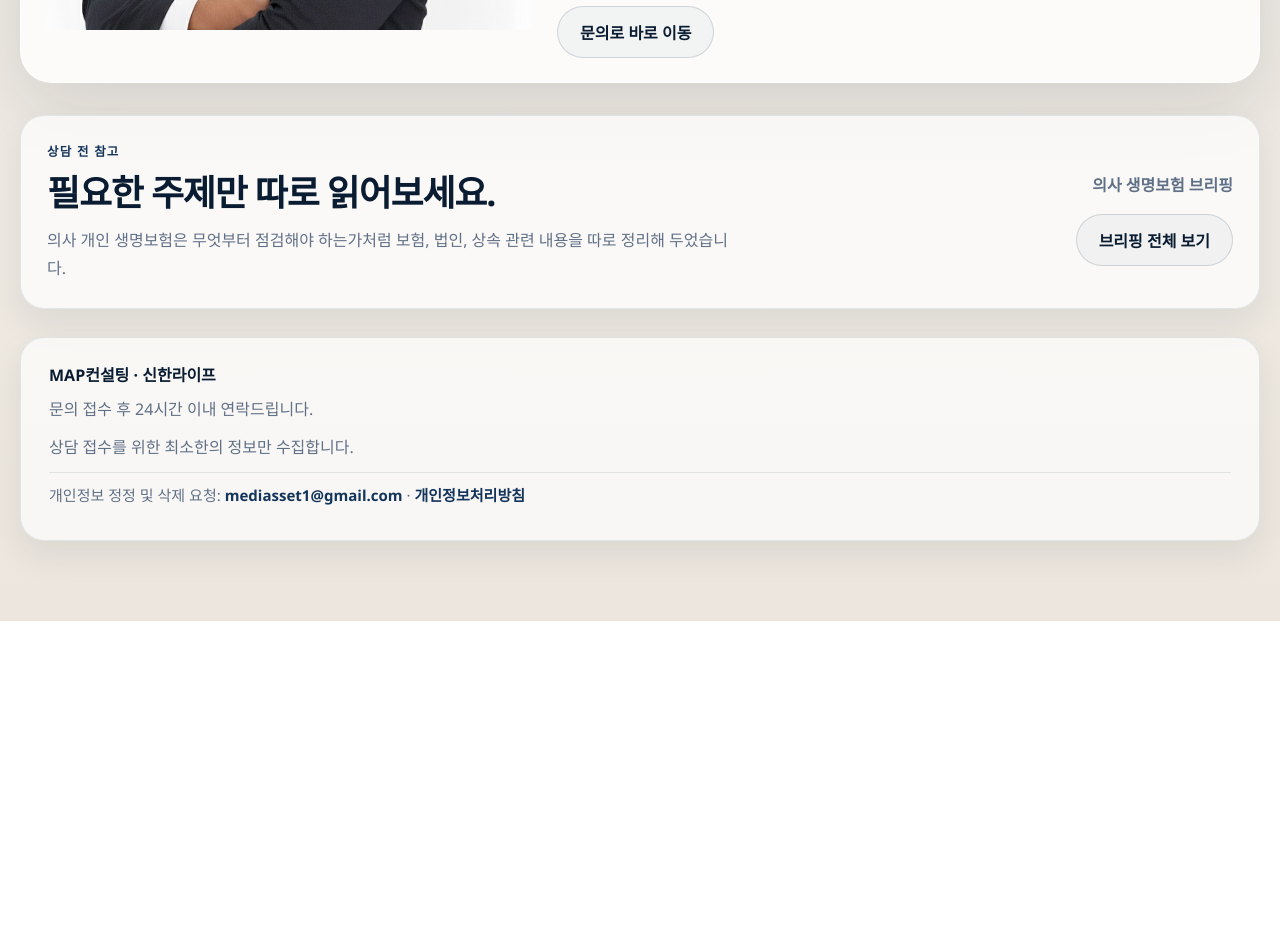
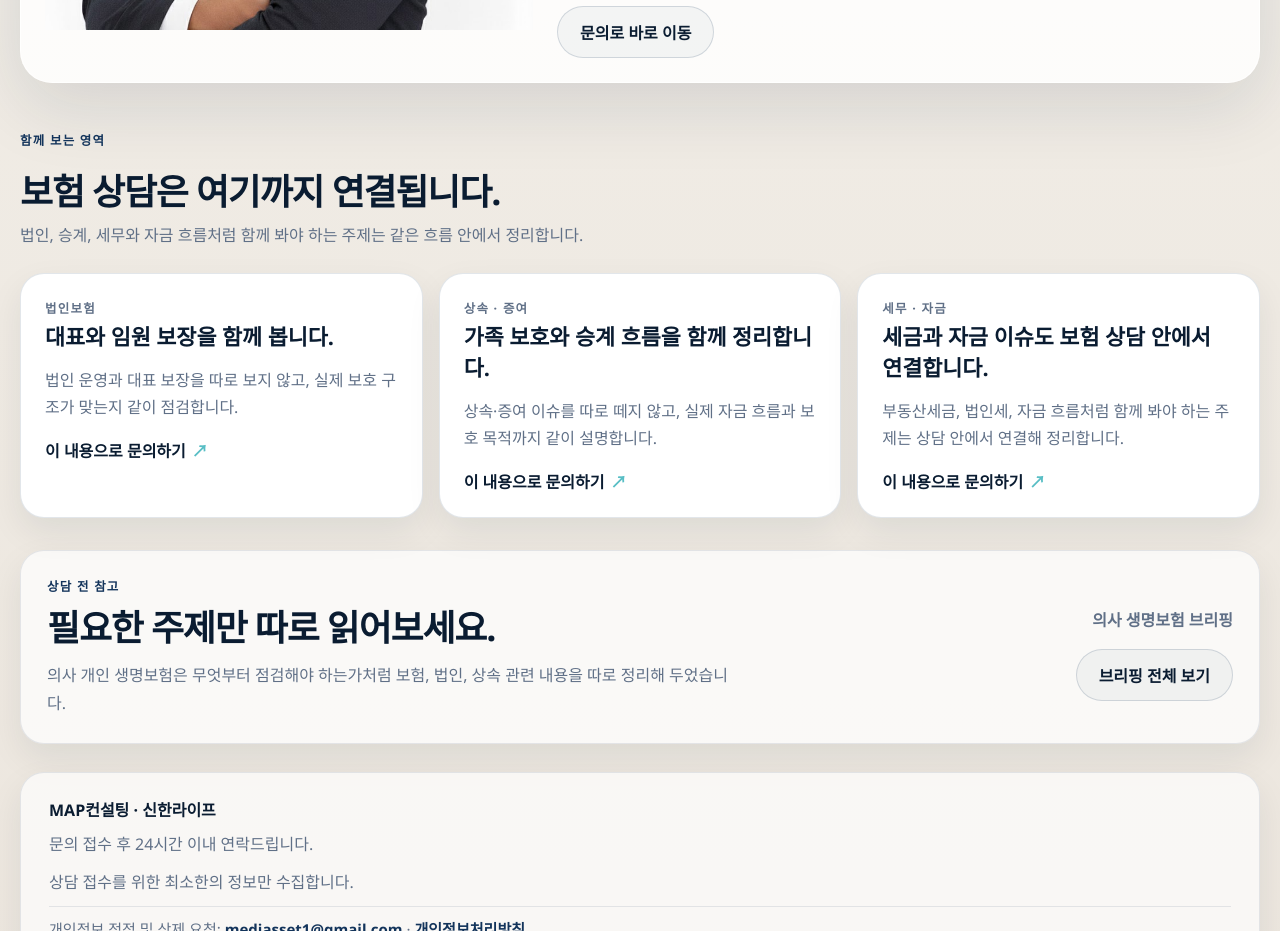
Before and after one commit to honghyunwoo/mediasset, a Next.js app: page / in a window 1280 px wide. Shown: the part 2440-3371 px from the top of the page. Before the commit the page ends 3061 px from the top, so only its background shows below. Built offline with nearby package versions, Linux system fonts and the light colour scheme.

Commit message:
Polish briefing, SEO, and final homepage UX

```diff
--- a/app/globals.css
+++ b/app/globals.css
@@ -799,6 +799,8 @@ textarea:focus-visible {
 
 .expert-grid {
   grid-template-columns: repeat(3, minmax(0, 1fr));
+  gap: 16px;
+  margin-top: 24px;
 }
 
 .expert-card {
@@ -833,6 +835,10 @@ textarea:focus-visible {
   gap: 20px;
   padding: 26px;
   margin-top: 56px;
+}
+
+.partner-section {
+  margin-top: 48px;
 }
 
 .briefing-teaser {
--- a/app/page.js
+++ b/app/page.js
@@ -44,6 +44,36 @@ const trustItems = [
 const advisorHighlights = [
   "생명보험과 법인보험 구조 점검",
   "상속·증여, 승계, 자금 흐름 연결",
+];
+
+const partnerCards = [
+  {
+    label: "법인보험",
+    title: "대표와 임원 보장을 함께 봅니다.",
+    text: "법인 운영과 대표 보장을 따로 보지 않고, 실제 보호 구조가 맞는지 같이 점검합니다.",
+    href: buildInquiryHref({
+      needType: "법인보험 · 임원보장",
+      message: "법인보험과 임원보장 구조 상담을 문의드립니다.",
+    }),
+  },
+  {
+    label: "상속 · 증여",
+    title: "가족 보호와 승계 흐름을 함께 정리합니다.",
+    text: "상속·증여 이슈를 따로 떼지 않고, 실제 자금 흐름과 보호 목적까지 같이 설명합니다.",
+    href: buildInquiryHref({
+      needType: "상속 · 증여 · 자금 연계",
+      message: "상속·증여와 승계 흐름 상담을 문의드립니다.",
+    }),
+  },
+  {
+    label: "세무 · 자금",
+    title: "세금과 자금 이슈도 보험 상담 안에서 연결합니다.",
+    text: "부동산세금, 법인세, 자금 흐름처럼 함께 봐야 하는 주제는 상담 안에서 연결해 정리합니다.",
+    href: buildInquiryHref({
+      needType: "기존 보험 점검",
+      message: "세무·자금 연계 관점에서 보험 구조 상담을 문의드립니다.",
+    }),
+  },
 ];
 
 const contactItems = [
@@ -238,6 +268,26 @@ export default function Page() {
         </div>
       </section>
 
+      <section className="content-grid partner-section">
+        <div className="consultation-heading">
+          <p className="section-label">함께 보는 영역</p>
+          <h2>보험 상담은 여기까지 연결됩니다.</h2>
+          <p>법인, 승계, 세무와 자금 흐름처럼 함께 봐야 하는 주제는 같은 흐름 안에서 정리합니다.</p>
+        </div>
+        <div className="expert-grid">
+          {partnerCards.map((card) => (
+            <article className="expert-card" key={card.title}>
+              <p className="section-label">{card.label}</p>
+              <h3>{card.title}</h3>
+              <p>{card.text}</p>
+              <Link className="text-link" href={card.href}>
+                이 내용으로 문의하기
+              </Link>
+            </article>
+          ))}
+        </div>
+      </section>
+
       <section className="briefing-teaser">
         <div>
           <p className="section-label">상담 전 참고</p>
--- a/components/InquiryForm.jsx
+++ b/components/InquiryForm.jsx
@@ -26,7 +26,21 @@ function normalizeNeedType(value) {
   return needTypeAliases[trimmed] || trimmed;
 }
 
+function createClientReference() {
+  const now = new Date();
+  const year = String(now.getFullYear()).slice(-2);
+  const month = String(now.getMonth() + 1).padStart(2, "0");
+  const day = String(now.getDate()).padStart(2, "0");
+  const suffix = crypto.randomUUID().slice(0, 6).toUpperCase();
+
+  return {
+    reference: `MAP-${year}${month}${day}-${suffix}`,
+    submittedAt: now.toISOString(),
+  };
+}
+
 async function submitViaFormSubmit(form) {
+  const { reference, submittedAt } = createClientReference();
   const endpoint = `https://formsubmit.co/ajax/${encodeURIComponent(siteConfig.email)}`;
   const response = await fetch(endpoint, {
     method: "POST",
@@ -37,9 +51,12 @@ async function submitViaFormSubmit(form) {
     body: JSON.stringify({
       name: form.name,
       phone: form.phone,
-      needType: form.needType,
+      inquiry_type: form.needType,
+      reference,
+      submitted_at: submittedAt,
+      source: siteConfig.url,
       message: form.message,
-      _subject: `[MAP컨설팅] 새 상담 문의`,
+      _subject: `[MAP컨설팅] ${form.needType || "상담"} 문의`,
       _template: "table",
     }),
   });
--- a/data/boards.js
+++ b/data/boards.js
@@ -27,11 +27,9 @@ export const boardCategories = [
     slug: "notice",
     title: "상담 · 운영 안내",
     shortTitle: "안내",
-    eyebrow: "Consulting Notice",
-    description:
-      "상담 일정과 진행 안내를 모았습니다.",
-    hero:
-      "상담 전 먼저 확인하면 좋은 기본 안내입니다.",
+    eyebrow: "상담 안내",
+    description: "상담 일정과 기본 안내를 모았습니다.",
+    hero: "상담 전 먼저 확인하면 좋은 기본 안내입니다.",
     posts: [
       post({
         slug: "april-insurance-consulting-schedule",
@@ -108,11 +106,9 @@ export const boardCategories = [
     slug: "doctor-life",
     title: "의사 생명보험 브리핑",
     shortTitle: "의사 보험",
-    eyebrow: "Doctor Life Insurance",
-    description:
-      "의사 개인 보장과 기존 보험 점검을 다룹니다.",
-    hero:
-      "의사 개인 보험 관련 핵심 주제를 정리했습니다.",
+    eyebrow: "의사 보험",
+    description: "의사 개인 보장과 기존 보험 점검을 다룹니다.",
+    hero: "의사 개인 보험 관련 핵심 주제를 정리했습니다.",
     posts: [
       post({
         slug: "doctor-life-insurance-review-start",
@@ -189,11 +185,9 @@ export const boardCategories = [
     slug: "corporate-insurance",
     title: "법인보험 솔루션",
     shortTitle: "법인보험",
-    eyebrow: "Corporate Insurance",
-    description:
-      "법인 대표와 임원 보장, 법인보험 구조를 다룹니다.",
-    hero:
-      "법인보험 관련 핵심 주제를 정리했습니다.",
+    eyebrow: "법인보험",
+    description: "법인 대표와 임원 보장, 법인보험 구조를 다룹니다.",
+    hero: "법인보험 관련 핵심 주제를 정리했습니다.",
     posts: [
       post({
         slug: "when-to-start-corporate-insurance-review",
@@ -268,13 +262,11 @@ export const boardCategories = [
   },
   {
     slug: "estate-tax",
-    title: "상속 · 증여 · 세금 연계",
+    title: "상속 · 증여 · 자금 연계",
     shortTitle: "상속/세금",
-    eyebrow: "Estate & Tax",
-    description:
-      "상속, 증여, 세금 이슈와 보험 연결을 다룹니다.",
-    hero:
-      "상속, 증여, 세금 관련 핵심 흐름을 정리했습니다.",
+    eyebrow: "상속 · 자금",
+    description: "상속, 증여, 자금 흐름과 보험 연결을 다룹니다.",
+    hero: "상속, 증여, 자금 관련 핵심 흐름을 정리했습니다.",
     posts: [
       post({
         slug: "where-insurance-connects-to-estate-planning",
@@ -351,11 +343,9 @@ export const boardCategories = [
     slug: "seminar-guide",
     title: "세미나 · 상담 가이드",
     shortTitle: "세미나/가이드",
-    eyebrow: "Seminar & Guide",
-    description:
-      "세미나 이후와 첫 상담 전에 보면 좋은 내용을 모았습니다.",
-    hero:
-      "세미나와 상담 준비 흐름을 간단히 정리했습니다.",
+    eyebrow: "상담 가이드",
+    description: "첫 상담 전과 세미나 이후에 보면 좋은 내용을 모았습니다.",
+    hero: "세미나와 상담 준비 흐름을 간단히 정리했습니다.",
     posts: [
       post({
         slug: "what-to-prepare-for-first-insurance-consulting",
--- a/lib/inquiry.js
+++ b/lib/inquiry.js
@@ -1,7 +1,9 @@
 const boardNeedTypeMap = {
+  notice: "기존 보험 점검",
   "doctor-life": "의사 개인 보장",
   "corporate-insurance": "법인보험 · 임원보장",
   "estate-tax": "상속 · 증여 · 자금 연계",
+  "seminar-guide": "기존 보험 점검",
 };
 
 export function buildInquiryHref(prefill = {}) {
--- a/lib/site.js
+++ b/lib/site.js
@@ -5,7 +5,7 @@ export const siteConfig = {
   domain: "mediasset.kr",
   title: "MAP컨설팅 | 의사·법인 VIP 보험 중심 자문",
   description:
-    "MAP컨설팅은 신한라이프와 함께 의사 및 법인 VIP 고객을 대상으로 생명보험과 법인보험을 중심으로 법인 보장, 상속·증여, 승계 흐름을 함께 정리합니다.",
+    "MAP컨설팅은 신한라이프와 함께 의사 및 법인 VIP 고객을 대상으로 생명보험, 법인보험, 법인 보장, 상속·증여, 승계 흐름을 함께 정리합니다.",
   keywords: [
     "MAP컨설팅",
     "mediasset.kr",
@@ -13,14 +13,18 @@ export const siteConfig = {
     "신한라이프",
     "의사 보험",
     "의사 생명보험",
+    "병원장 보험",
     "법인보험",
     "임원보장",
     "승계보험",
+    "상속보험",
     "상속 증여",
     "VIP 보험",
     "상속 증여 보험",
     "법인 보장",
     "의사 법인보험",
+    "의사 법인 VIP",
+    "병원장 법인보험",
   ],
   consultantName: "홍준혁",
   affiliation: "신한라이프",
@@ -56,5 +60,6 @@ export const organizationJsonLd = {
     "법인 보장 상담",
     "상속 및 증여 대비 상담",
     "승계 대비 상담",
+    "병원장 보험 상담",
   ],
 };
```
Also changed, not shown: app/boards/[slug]/[postSlug]/page.js (+6 -7 lines), app/boards/[slug]/page.js (+7 -8 lines), app/boards/page.js (+10 -9 lines), lib/inquiry-service.js.
